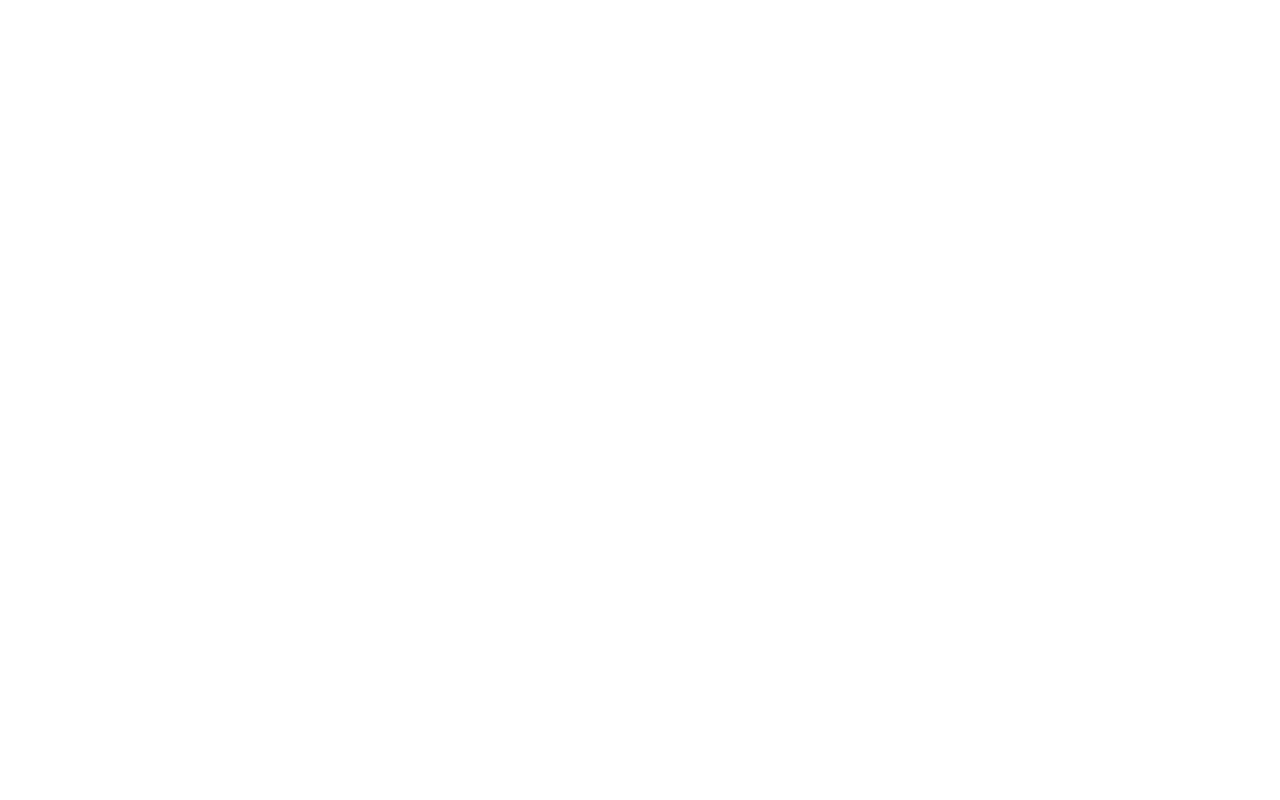
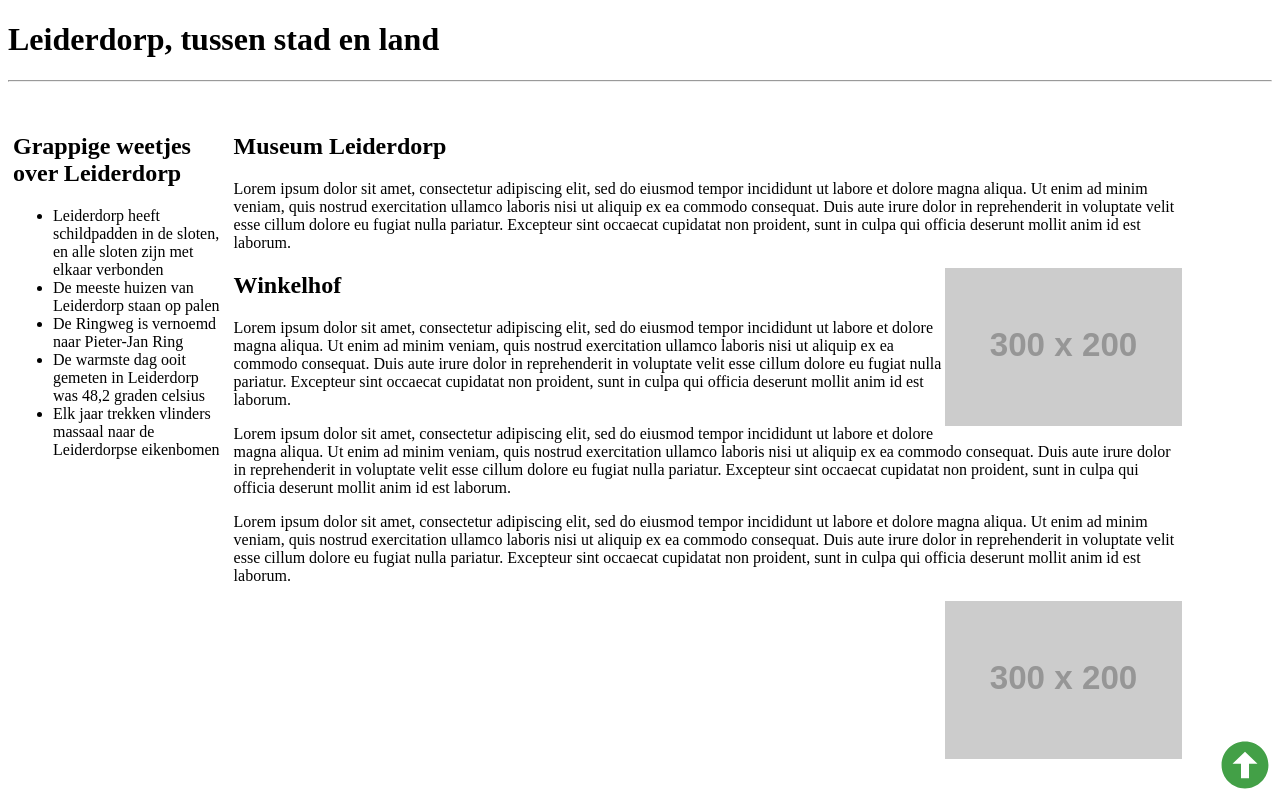
Before and after one commit to SirBlade91/Huiswerk-les-18, a plain HTML site: page index.html in a window 1280 px wide. Drawn offline with Linux system fonts and the light colour scheme; placeholder pictures from the web are drawn by us.

Commit message:
Bijna klaar
ToDo: afbeeldingen naar links
kleuren toevoegen

```diff
--- a/index.html
+++ b/index.html
@@ -2,15 +2,59 @@
 <html>
     <head>
         <title>Leiderdorp</title>
+        <meta charset="utf-8">
         <meta name="description" content="Welkom bij mijn woonplaats, Leiderdorp. Hier leest u alles over wat er te zien is">
         <meta name="viewport" content="width=device-width, initial-scale=1.0">
+        <link rel="stylesheet" href="style.css">
     </head>
+    <!-- rechterdeel is 9 kolommen, linkerdeel is 2 kolommen -->
     <body>
         <header>
             <!-- Bevat woonplaats in kop, foto van woonplaats als achtergrond -->
+            <h1 id="home">Leiderdorp, tussen stad en land</h1>
+            <nav>
+                <a href="#home"> <img id="top-arrow" src="afbeeldingen/green_arrow.svg" alt="top"></a>
+            <hr>
+            </nav>
         </header>
         <br>
         <!-- Links 5 feitjes over woonplaats, rechts 2 divs met artikelen over een attractie met afbeelding -->
+        <section class="col-2">
+            <h2>Grappige weetjes over Leiderdorp</h2>
+            <ul>
+                <li>Leiderdorp heeft schildpadden in de sloten, en alle sloten zijn met elkaar verbonden</li>
+                <li>De meeste huizen van Leiderdorp staan op palen</li>
+                <li>De Ringweg is vernoemd naar Pieter-Jan Ring</li>
+                <li>De warmste dag ooit gemeten in Leiderdorp was 48,2 graden celsius</li>
+                <li>Elk jaar trekken vlinders massaal naar de Leiderdorpse eikenbomen</li>
+            </ul>
+        </section>
+        <section class="col-9">
+            <div>
+                <article>
+                    <h2>Museum Leiderdorp</h2>
+                    <p>
+                        Lorem ipsum dolor sit amet, consectetur adipiscing elit, sed do eiusmod tempor incididunt ut labore et dolore magna aliqua. Ut enim ad minim veniam, quis nostrud exercitation ullamco laboris nisi ut aliquip ex ea commodo consequat. Duis aute irure dolor in reprehenderit in voluptate velit esse cillum dolore eu fugiat nulla pariatur. Excepteur sint occaecat cupidatat non proident, sunt in culpa qui officia deserunt mollit anim id est laborum.
+                    </p>
+                    <img class="artikel-afbeelding col-3" alt="Voordeur museum" src="https://via.placeholder.com/300x200">
+                </article>
+            </div>
+            <div>
+                <article>
+                    <h2>Winkelhof</h2>
+                    <p>
+                        Lorem ipsum dolor sit amet, consectetur adipiscing elit, sed do eiusmod tempor incididunt ut labore et dolore magna aliqua. Ut enim ad minim veniam, quis nostrud exercitation ullamco laboris nisi ut aliquip ex ea commodo consequat. Duis aute irure dolor in reprehenderit in voluptate velit esse cillum dolore eu fugiat nulla pariatur. Excepteur sint occaecat cupidatat non proident, sunt in culpa qui officia deserunt mollit anim id est laborum.
+                    </p>
+                    <p>
+                        Lorem ipsum dolor sit amet, consectetur adipiscing elit, sed do eiusmod tempor incididunt ut labore et dolore magna aliqua. Ut enim ad minim veniam, quis nostrud exercitation ullamco laboris nisi ut aliquip ex ea commodo consequat. Duis aute irure dolor in reprehenderit in voluptate velit esse cillum dolore eu fugiat nulla pariatur. Excepteur sint occaecat cupidatat non proident, sunt in culpa qui officia deserunt mollit anim id est laborum.
+                    </p>
+                    <p>
+                        Lorem ipsum dolor sit amet, consectetur adipiscing elit, sed do eiusmod tempor incididunt ut labore et dolore magna aliqua. Ut enim ad minim veniam, quis nostrud exercitation ullamco laboris nisi ut aliquip ex ea commodo consequat. Duis aute irure dolor in reprehenderit in voluptate velit esse cillum dolore eu fugiat nulla pariatur. Excepteur sint occaecat cupidatat non proident, sunt in culpa qui officia deserunt mollit anim id est laborum.
+                    </p>
+                    <img class="artikel-afbeelding col-3" alt="Voorzijde Winkelhof" src="https://via.placeholder.com/300x200">
+                </article>
+            </div>
+        </section>
         <br>
         <footer>
 
--- a/style.css
+++ b/style.css
@@ -1,18 +1,15 @@
 /*
 Header gebruikt externe stijl voor het lettertype
 linkerdeel is 2 kolommen
-rechterdeel is 9 kolommen. beide hebben andere kleur. afbeelding rechts van de tekst
+beide hebben andere kleur. afbeelding rechts van de tekst
 minimaal 1 media query, mobile first
 */
 
-<style>
-    [class*="col-"]
-    {
+[class*="col-"]{
     width: 100%;
 }
 
-    @media only screen and (min-width: 768px)
-    {
+@media only screen and (min-width: 768px){
     .col-1 {width: 8.33%;}
     .col-2 {width: 16.66%;}
     .col-3 {width: 25%;}
@@ -27,4 +24,34 @@ minimaal 1 media query, mobile first
     .col-12 {width: 100%;}
 }
 
-</style>
+header{
+
+}
+
+nav{
+
+}
+
+.col-2{
+    float: left;
+    max-height: 100%;
+    margin: 5px;
+}
+
+.col-9{
+    display: inline-block;
+    margin: 5px;
+}
+
+.artikel-afbeelding{
+    max-width: 100%;
+    float: right;
+}
+
+#top-arrow{
+    display: block;
+    max-width: 50px;
+    position: fixed;
+    bottom: 10px;
+    right: 10px;
+}
```
Also changed, not shown: afbeeldingen/green_arrow.svg (added). Lines whose indentation alone changed are shown as unchanged.
